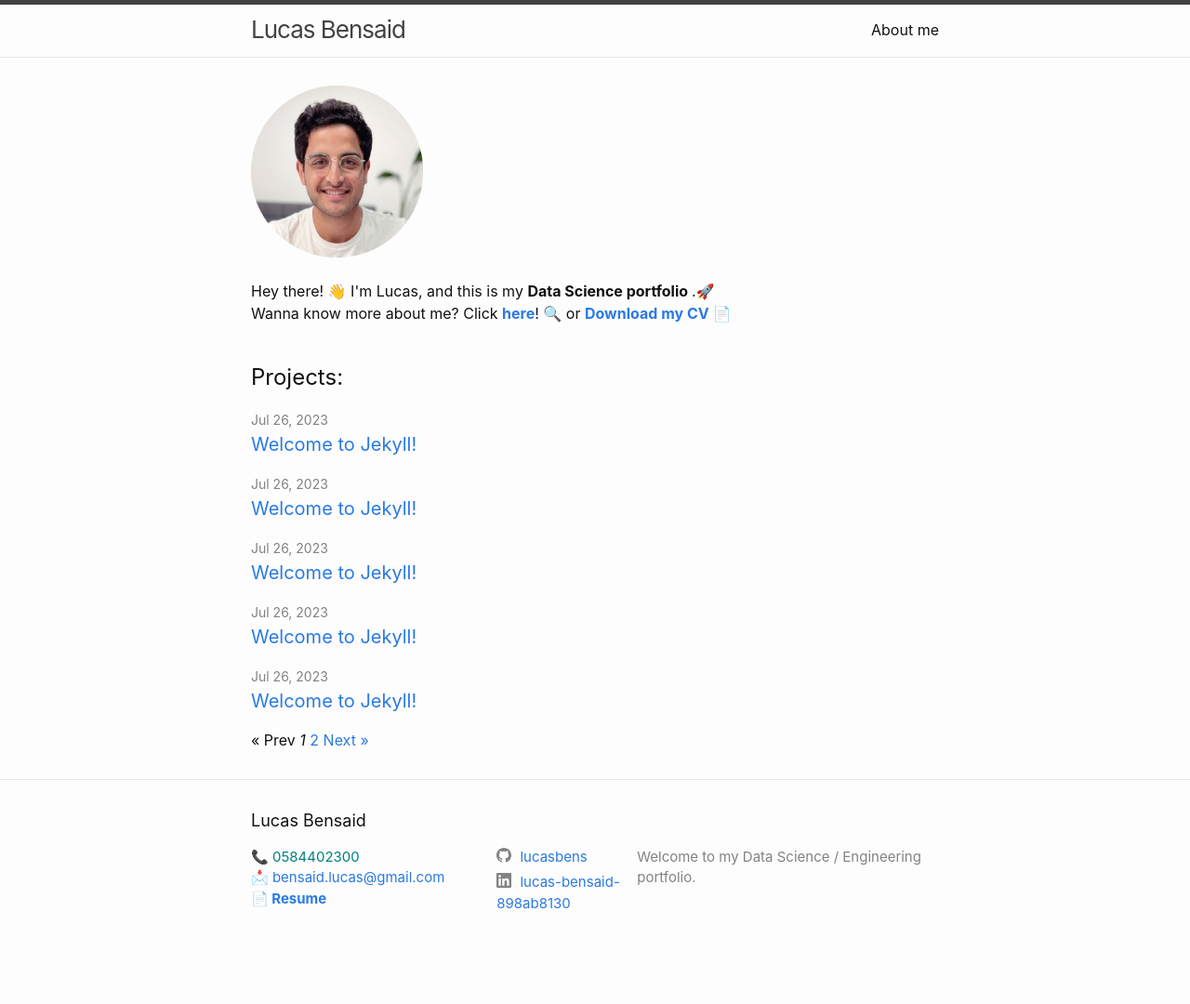
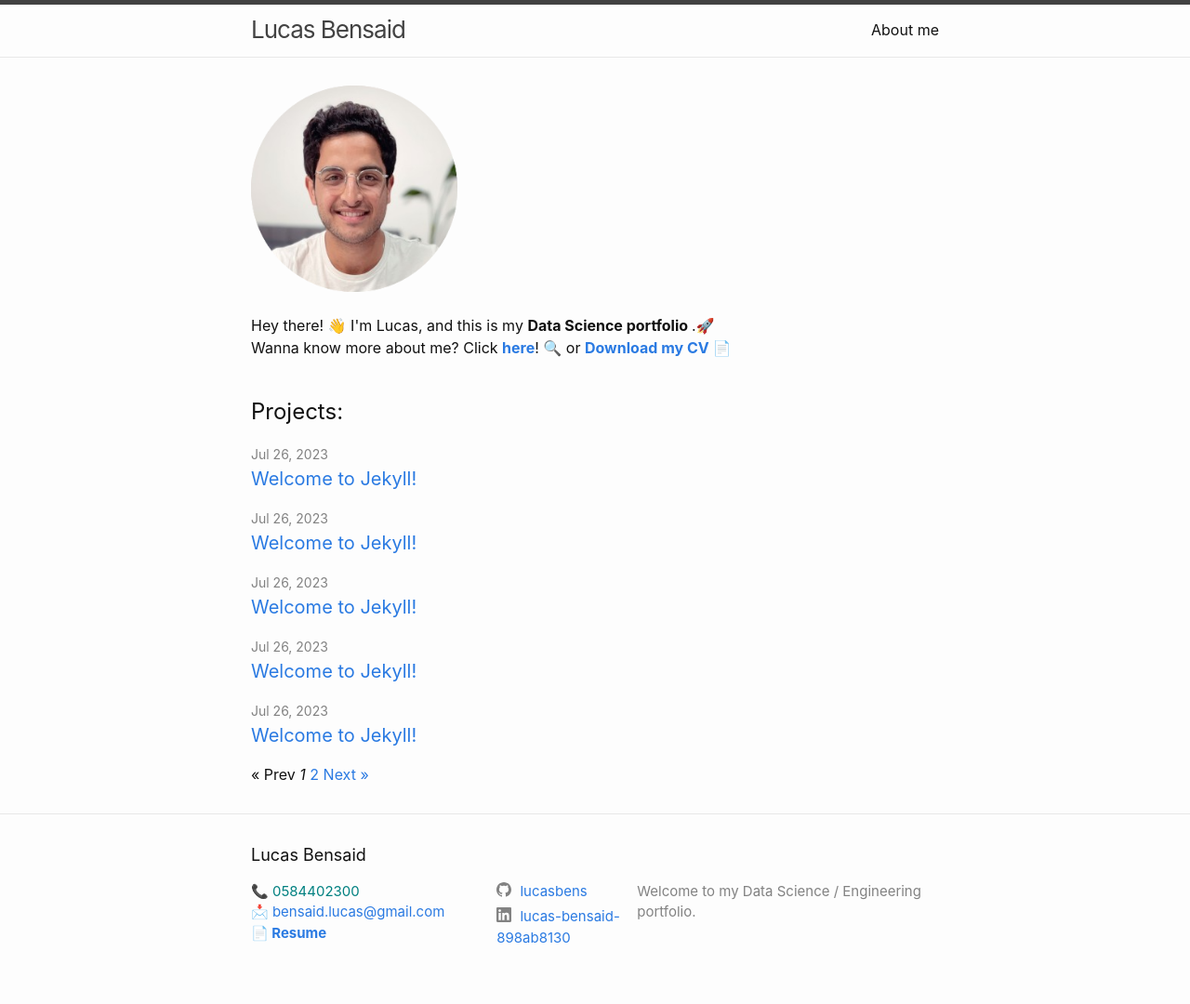
Before and after one commit to lucasbens/lucasbens.github.io, a Jekyll site: the page built from index.html, in a window 1280 px wide. Shown: the whole page at 93% size. Built offline with Jekyll 4.4.1, drawn with Linux system fonts in a browser that asks for light colours; the list of posts is cut into pages by our own code; before the commit the page ends 1043 px from its top, so only the background shows below that.

Commit message:
image size

```diff
--- a/_sass/minima/_base.scss
+++ b/_sass/minima/_base.scss
@@ -58,30 +58,6 @@
   max-width: 100%;
   vertical-align: middle;
 }
-
-/* From Chat GPT */
-.image-container img {
-  width: 25%; /* Set the image width to 100% of its container */
-  height: auto; /* Maintain the image's aspect ratio */
-}
-
-/* Media query for smaller screens, adjust image size */
-@media screen and (max-width: 768px) {
-  .image-container img {
-    width: 40%; /* Set the image width to 80% of its container */
-  }
-}
-
-/* Media query for even smaller screens, adjust image size further */
-@media screen and (max-width: 480px) {
-  .image-container img {
-    width: 40%; /* Set the image width to 60% of its container */
-  }
-}
-/* From Chat GPT */
-
-
-
 
 /**
  * Figures
--- a/about.markdown
+++ b/about.markdown
@@ -4,10 +4,8 @@
 permalink: /about/
 ---
 
-<div class="image-container">
-<img src="/profil.png" alt="ProfilePic">
-</div>
-<br>
+<img src="/profil.png" alt="ProfilePic" width="30%" height="auto">
+
 
 👋 I am Lucas, a <font color="#CC7722"><strong>Data Scientist</strong></font>
  at Meta _(by Qualitest)_ in  <font color="#CC7722">Tel-Aviv</font>, where I have been conducting data analytics, engineering, and machine learning projects since January 2021.
--- a/index.html
+++ b/index.html
@@ -5,10 +5,9 @@
 layout: home
 ---
 
-<div class="image-container">
-<img src="/profil.png" alt="ProfilePic">
-</div>
-<br>
+<img src="/profil.png" alt="ProfilePic" width="30%" height="auto">
+<br><br>
+
 <p>
 Hey there! 👋 I'm Lucas, and this is my <strong>Data Science portfolio </strong>.🚀
 <br>
```
